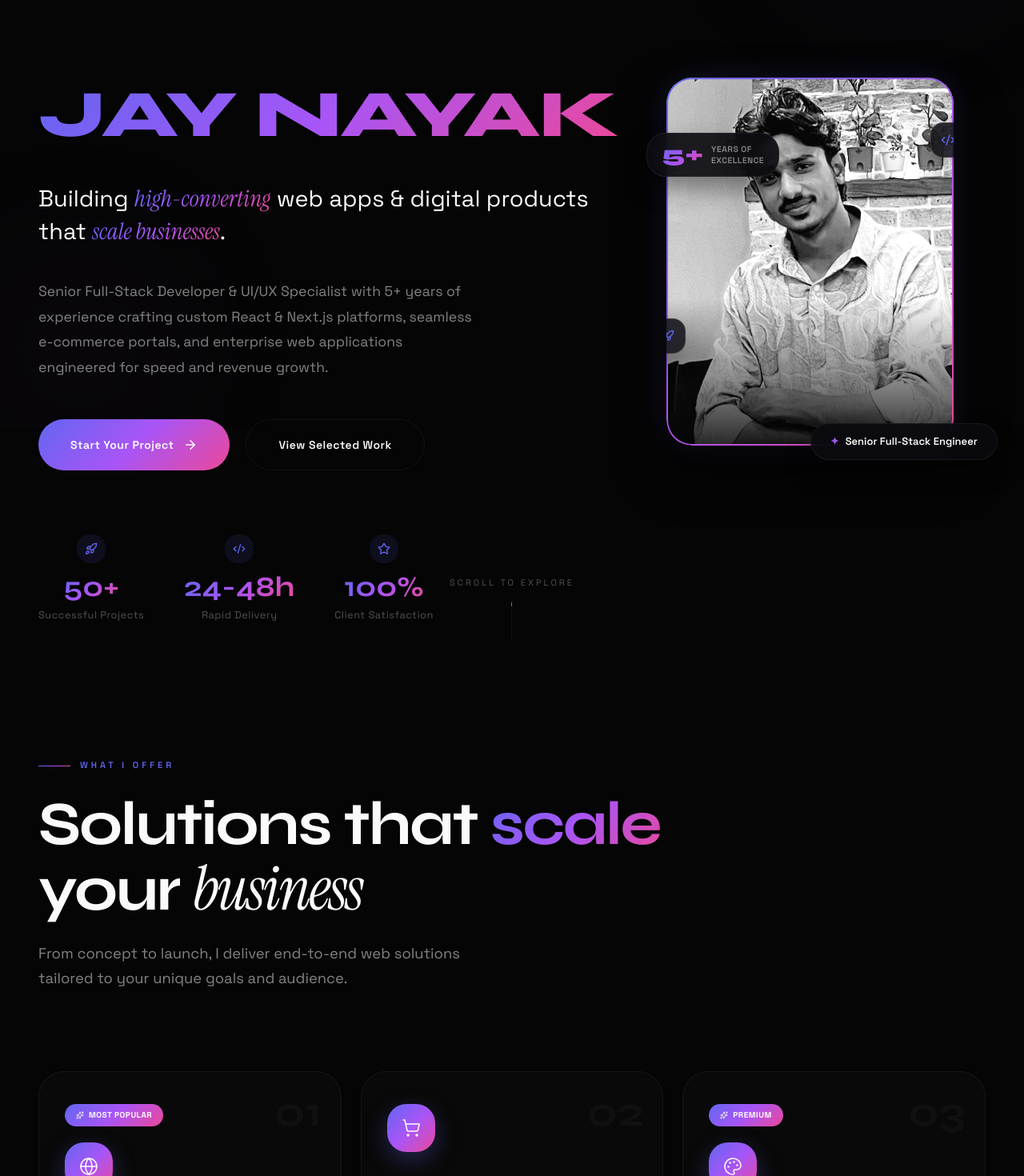
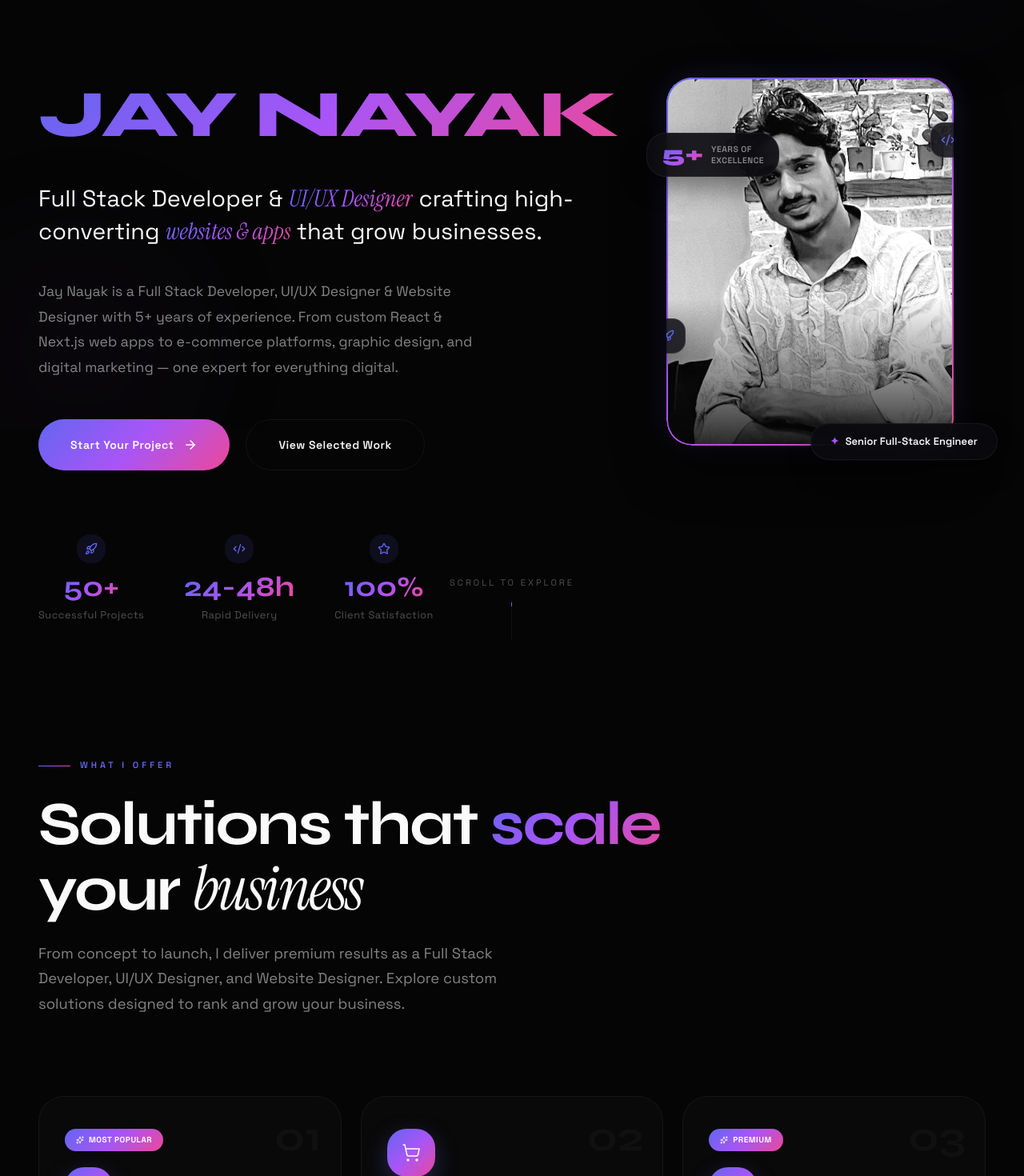
Before and after one commit to hashtag0012/portfolioofjay, a React (Vite) app: page / in a window 1280 px wide. Shown: the part 265-1735 px from the top of the page at 80% size. Built offline with nearby package versions, Linux system fonts and the light colour scheme.

Commit message:
seo: Optimize on-page headings and body copy with primary search keywords (Full Stack Developer, UI/UX Designer, Website Designer)

```diff
--- a/index.html
+++ b/index.html
@@ -7,10 +7,10 @@
 
     <!-- Primary SEO Meta Tags -->
     <meta name="google-site-verification" content="-DhM4rs8G1YxC4pTlzg5jog_lTzznct5NM8-f7fPIjA" />
-    <title>Jay Nayak | Senior Full-Stack Developer & Freelance Web Developer India</title>
-    <meta name="title" content="Jay Nayak | Senior Full-Stack Developer & Freelance Web Developer India" />
-    <meta name="description" content="Jay Nayak is a Senior Full-Stack Web Developer & UI/UX Specialist with 5+ years of experience building React, Next.js & Node.js applications. Hire Jay for custom web development, e-commerce solutions, digital marketing, and enterprise web apps. Fast delivery, 100% satisfaction." />
-    <meta name="keywords" content="Jay Nayak, Freelance Web Developer India, Full-Stack Developer India, React Developer, Next.js Developer, Node.js Developer, Custom Website Development, UI/UX Designer Freelance, E-Commerce Developer, Web App Development, Hire Web Developer India, Best Freelance Developer, Digital Marketing Services, Logo Design, Graphic Design Freelancer, WordPress Developer, Website Design India, Mobile App Developer, API Integration, Bug Fix Developer, Web Developer Portfolio" />
+    <title>Jay Nayak | Full Stack Developer, UI/UX Designer & Website Designer India</title>
+    <meta name="title" content="Jay Nayak | Full Stack Developer, UI/UX Designer & Website Designer India" />
+    <meta name="description" content="Jay Nayak — Full Stack Developer, UI/UX Designer & Website Designer with 5+ years experience. Specializing in React, Next.js, custom websites, e-commerce, digital marketing & graphic design. Hire Jay Nayak for fast, high-quality web development. 50+ projects. 100% satisfaction." />
+    <meta name="keywords" content="Jay Nayak, jay nayak developer, jay nayak portfolio, jay nayak full stack, Full Stack Developer, Full Stack Developer India, UI UX Designer, UI UX Designer India, Website Designer, Website Designer India, Web Developer, Web Developer India, Freelance Developer India, React Developer, Next.js Developer, Node.js Developer, Custom Website Development, E-Commerce Developer, Hire Developer India, Best Web Developer India, Digital Marketing, Logo Designer, Graphic Designer, Jay Nayak Web Developer, jay nayak designer, freelance ui ux designer india, freelance website designer india, hire full stack developer india" />
     <meta name="author" content="Jay Nayak" />
     <meta name="robots" content="index, follow, max-snippet:-1, max-image-preview:large, max-video-preview:-1" />
     <meta name="theme-color" content="#050505" />
--- a/src/components/Hero.jsx
+++ b/src/components/Hero.jsx
@@ -80,7 +80,7 @@ const Hero = ({ onHover, onLeave }) => {
                 className="hero-tagline"
                 variants={itemVariants}
               >
-                Building <span className="highlight">high-converting</span> web apps & digital products that <span className="highlight">scale businesses</span>.
+                Full Stack Developer & <span className="highlight">UI/UX Designer</span> crafting high-converting <span className="highlight">websites & apps</span> that grow businesses.
               </motion.h2>
             </div>
 
@@ -88,7 +88,7 @@ const Hero = ({ onHover, onLeave }) => {
               className="hero-description"
               variants={itemVariants}
             >
-              Senior Full-Stack Developer & UI/UX Specialist with 5+ years of experience crafting custom React & Next.js platforms, seamless e-commerce portals, and enterprise web applications engineered for speed and revenue growth.
+              Jay Nayak is a Full Stack Developer, UI/UX Designer &amp; Website Designer with 5+ years of experience. From custom React &amp; Next.js web apps to e-commerce platforms, graphic design, and digital marketing — one expert for everything digital.
             </motion.p>
 
             <motion.div
--- a/src/components/Services.jsx
+++ b/src/components/Services.jsx
@@ -139,8 +139,7 @@ const Services = ({ onHover, onLeave }) => {
             your <span className="serif">business</span>
           </h2>
           <p className="section-subtitle">
-            From concept to launch, I deliver end-to-end web solutions
-            tailored to your unique goals and audience.
+            From concept to launch, I deliver premium results as a Full Stack Developer, UI/UX Designer, and Website Designer. Explore custom solutions designed to rank and grow your business.
           </p>
         </motion.div>
 
```
